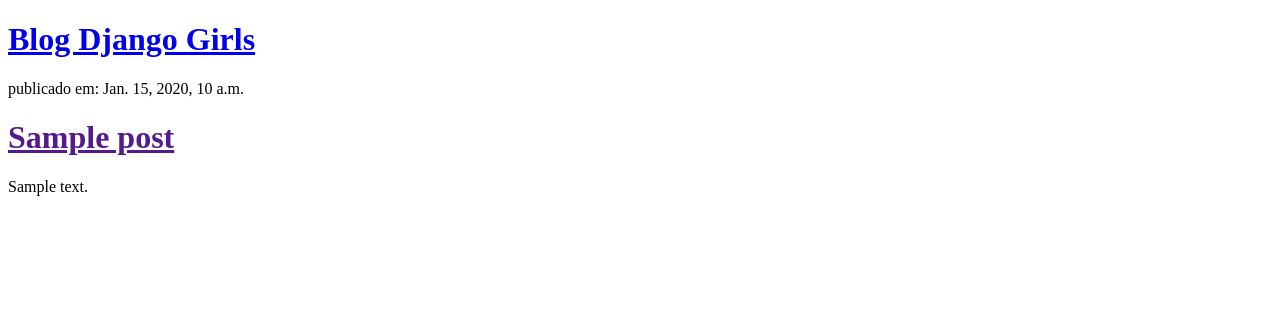
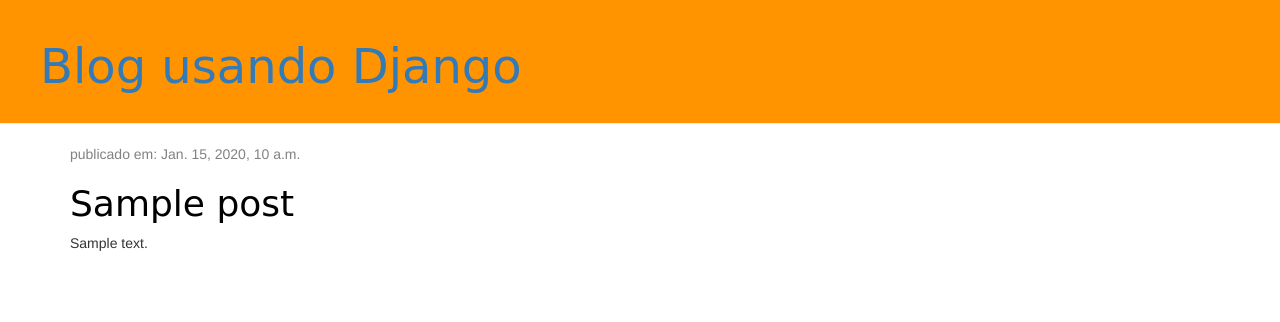
Before and after one commit to Octavio-Santana/my-first-blog, a Django app: template blog/templates/blog/post_list.html in a window 1280 px wide. Shown: the top 322 px of the page. Run offline with Django 3.2, Linux system fonts and the light colour scheme; the template is opened without the code that fills it: most values are stand-ins (such as "Sample title", 1, 10 or a date in 2020); some libraries are stand-ins or nearby versions.

Commit message:
Inserindo css no html

```diff
--- /dev/null
+++ b/blog/static/css/blog.css
@@ -0,0 +1,46 @@
+.page-header {
+    background-color: #ff9400;
+    margin-top: 0;
+    padding: 20px 20px 20px 40px;
+}
+
+.page-header h1, .page-header h1 a:visited, .page-header h1 a:active {
+    color: #ffffff;
+    font-size: 36pt;
+    text-decoration: none;
+}
+
+.contet {
+    margin-left: 40px;
+}
+
+h1, h2, h3, h4 {
+    font-family: 'Lobster', cursive;
+}
+
+.date {
+    color: #828282;
+}
+
+.save {
+    float: right;
+}
+
+.post-form textarea, .post-form input {
+    width: 100px;
+}
+
+.top-menu, .top-menu:hover, .top-menu:visited {
+    color: #ffffff;
+    float: right;
+    font-size: 26pt;
+    margin-right: 20px;
+}
+
+.post {
+    margin-bottom: 70px
+}
+
+.post h1 a, .post h1 a:visited {
+    color: #000000;
+}
--- a/blog/templates/blog/post_list.html
+++ b/blog/templates/blog/post_list.html
@@ -1,22 +1,34 @@
 <!DOCTYPE html>
 <html lang="pt">
+{% load static %}
 <head>
     <meta charset="UTF-8">
     <meta name="viewport" content="width=device-width, initial-scale=1.0">
     <meta http-equiv="X-UA-Compatible" content="ie=edge">
-    <title>Blog Djangogirls</title>
+    <title>Blog</title>
+    <link rel="stylesheet" href="//maxcdn.bootstrapcdn.com/bootstrap/3.2.0/css/bootstrap.min.css">
+    <link rel="stylesheet" href="//maxcdn.bootstrapcdn.com/bootstrap/3.2.0/css/bootstrap-theme.min.css">
+    <link rel="stylesheet" type="text/css" href="{% static '/css/blog.css' %}">
 </head>
 <body>
-    <div>
-        <h1><a href="/">Blog Django Girls</a></h1>
+    <div class="page-header">
+        <h1><a href="/">Blog usando Django</a></h1>
     </div>
 
-    {% for post in posts %}
-        <div>
-            <p>publicado em: {{  post.publish_date  }}</p>
-            <h1><a href="">{{  post.title  }}</a></h1>
-            <p>{{ post.text|linebreaksbr }}</p>
+    <div class="content container">
+        <div class="row">
+            <div class="col-md-8">
+                    {% for post in posts %}
+                        <div class="post">
+                            <div class="date">
+                                <p>publicado em: {{  post.publish_date  }}</p>
+                            </div>
+                            <h1><a href="">{{  post.title  }}</a></h1>
+                            <p>{{ post.text|linebreaksbr }}</p>
+                        </div>
+                {% endfor %}
+            </div>
         </div>
-    {% endfor %}
+    </div>
 </body>
 </html>
```
